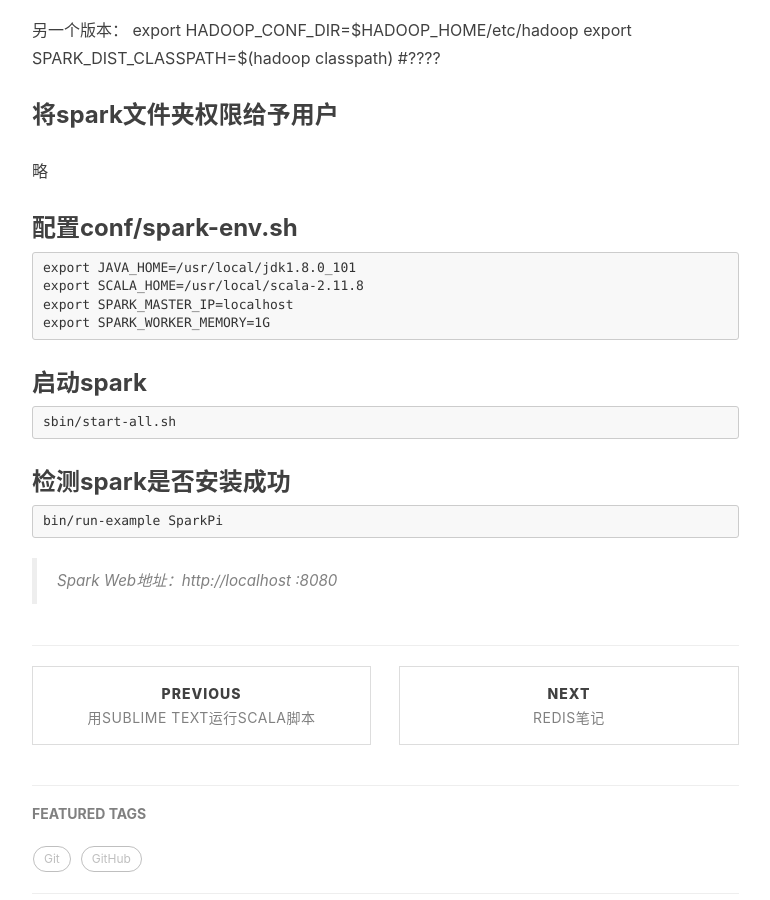
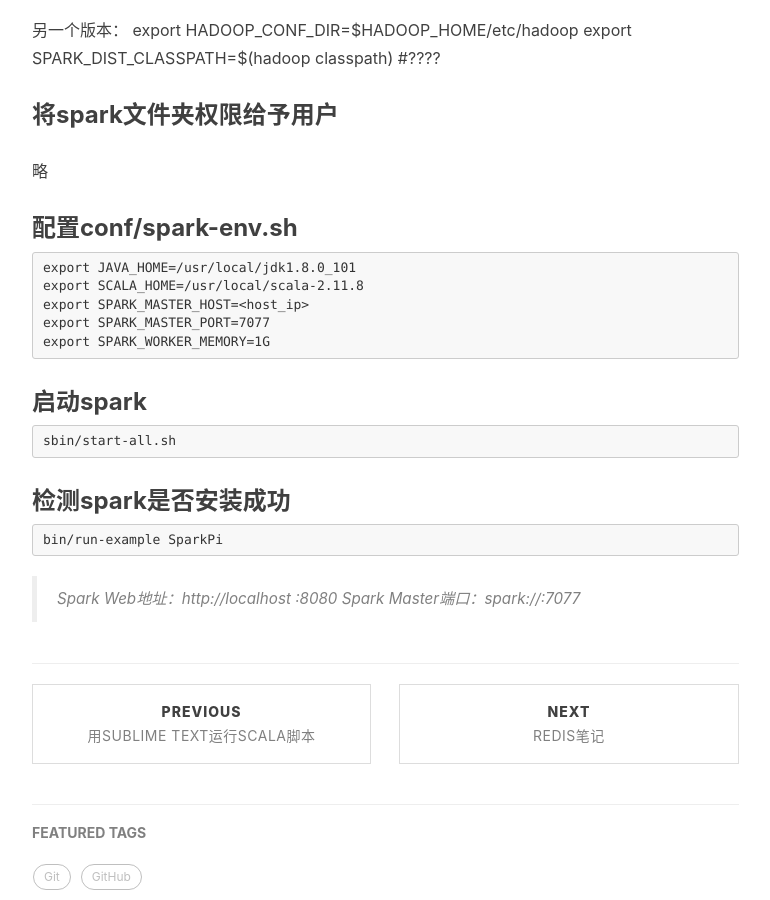
Before and after one commit to izumookuni/izumookuni.github.io, a Jekyll site: the page built from _posts/2017-01-03-install-hadoop-and-spark.md, in a window 1280 px wide and 900 px high, scrolled down 3126 px. Shown: the whole window, without its empty margins (233-1003 px from the left). Built offline with Jekyll 4.4.1, drawn with Linux system fonts in a browser that asks for light colours; nearby versions of some CDN libraries; comment, search, counter and statistics services are not loaded.

Commit message:
fix SPARK_MASTER_HOST

```diff
--- a/_posts/2017-01-03-install-hadoop-and-spark.md
+++ b/_posts/2017-01-03-install-hadoop-and-spark.md
@@ -136,7 +136,8 @@ tags:
 ### 配置conf/spark-env.sh
     export JAVA_HOME=/usr/local/jdk1.8.0_101
     export SCALA_HOME=/usr/local/scala-2.11.8
-    export SPARK_MASTER_IP=localhost
+    export SPARK_MASTER_HOST=<host_ip>
+    export SPARK_MASTER_PORT=7077
     export SPARK_WORKER_MEMORY=1G
 
 ### 启动spark
@@ -146,3 +147,4 @@ tags:
     bin/run-example SparkPi
 
 > Spark Web地址：http://localhost :8080
+> Spark Master端口：spark://<host_ip>:7077
```
